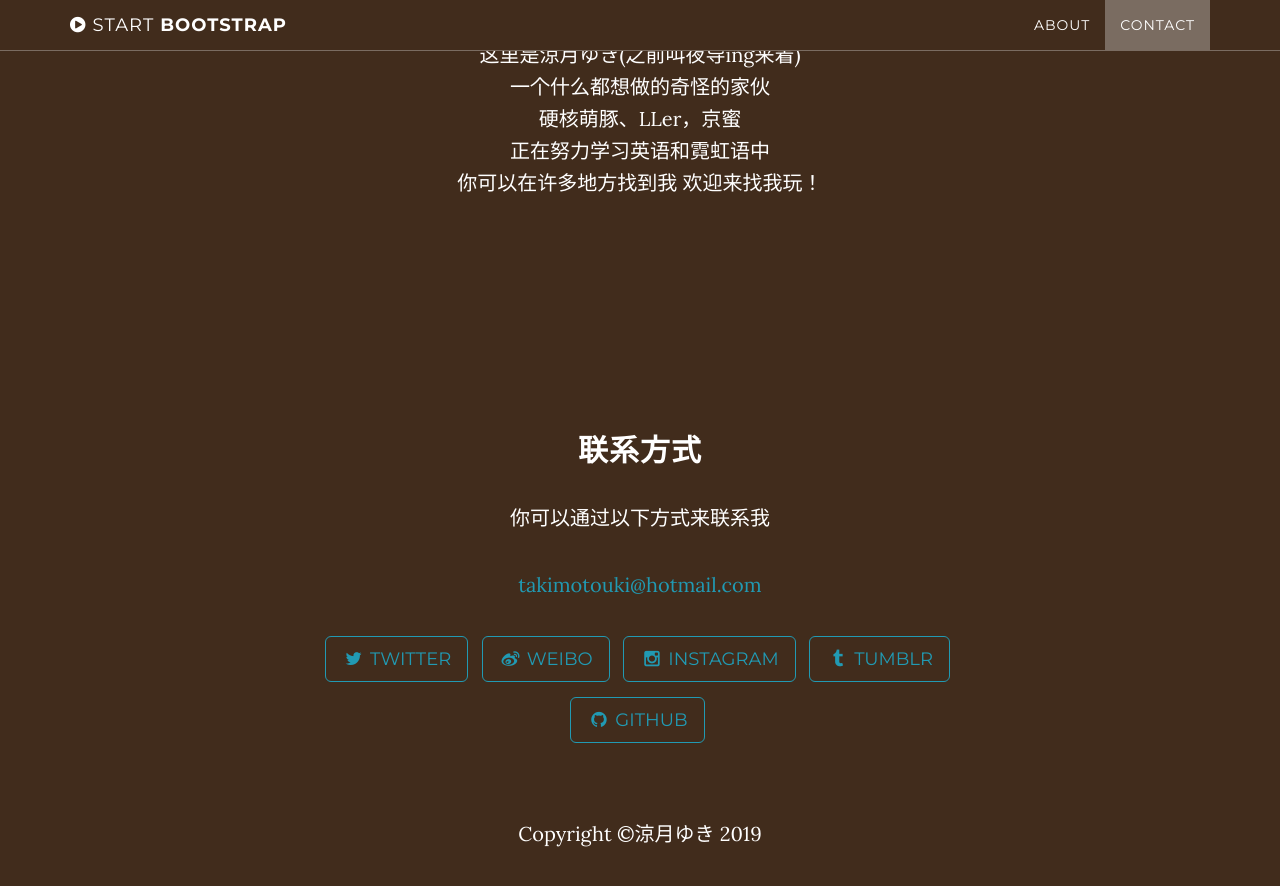
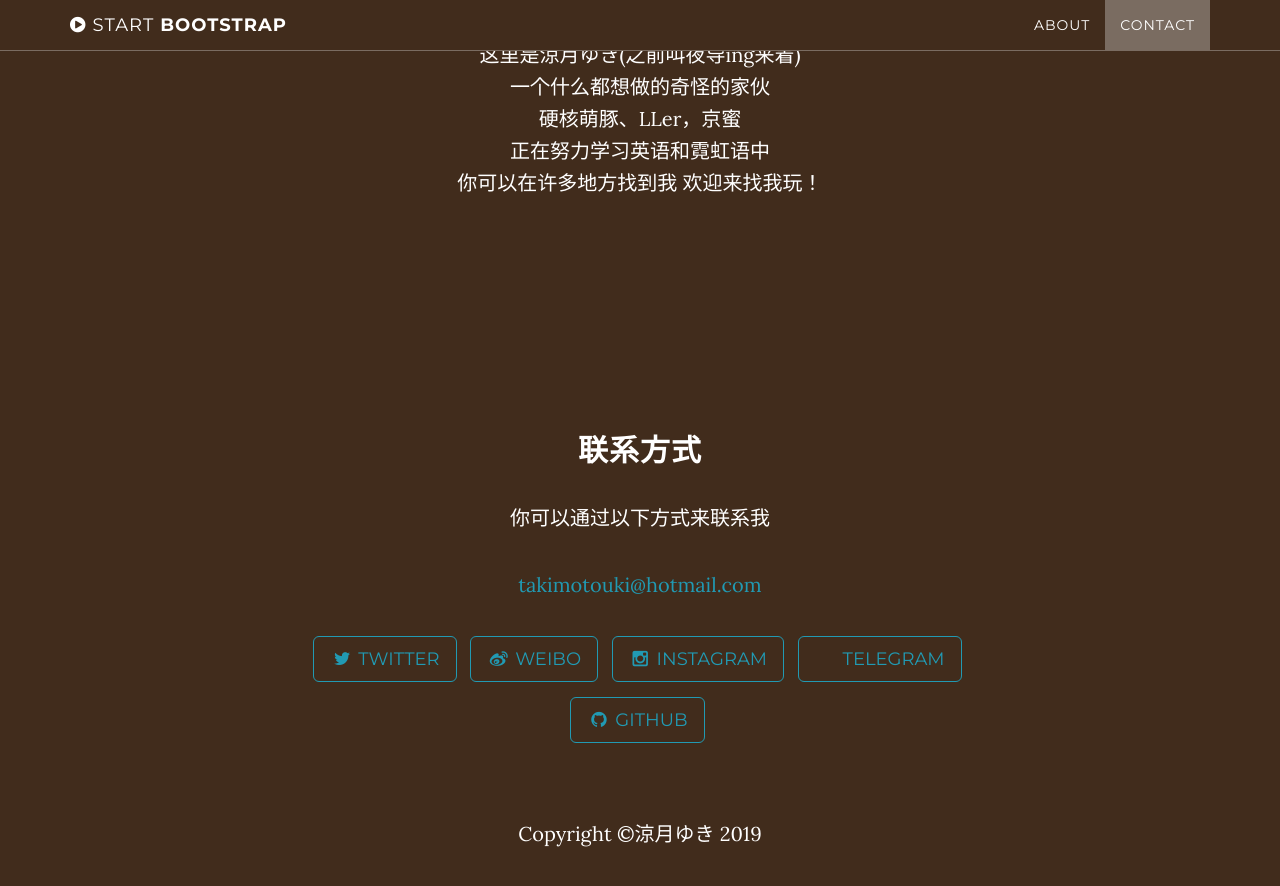
Before and after one commit to TakimotoUki/takimotouki.github.io, a Jekyll site: the page built from index.html, in a window 1280 px wide and 900 px high, scrolled down 1129 px. Shown: the top 886 px of the window. Built offline with Jekyll 4.4.1, drawn with Linux system fonts in a browser that asks for light colours.

Commit message:
Update _config.yml

```diff
--- a/_config.yml
+++ b/_config.yml
@@ -16,8 +16,8 @@ social:
     url: https://weibo.com/takimotouki
   - title: instagram
     url: https://www.instagram.com/takimotouki
-  - title: tumblr
-    url: https://takimotouki.tumblr.com
+  - title: telegram
+    url: https://t.me/takimotouki
   - title: github
     url: https://github.com/TakimotoUki
 
```
